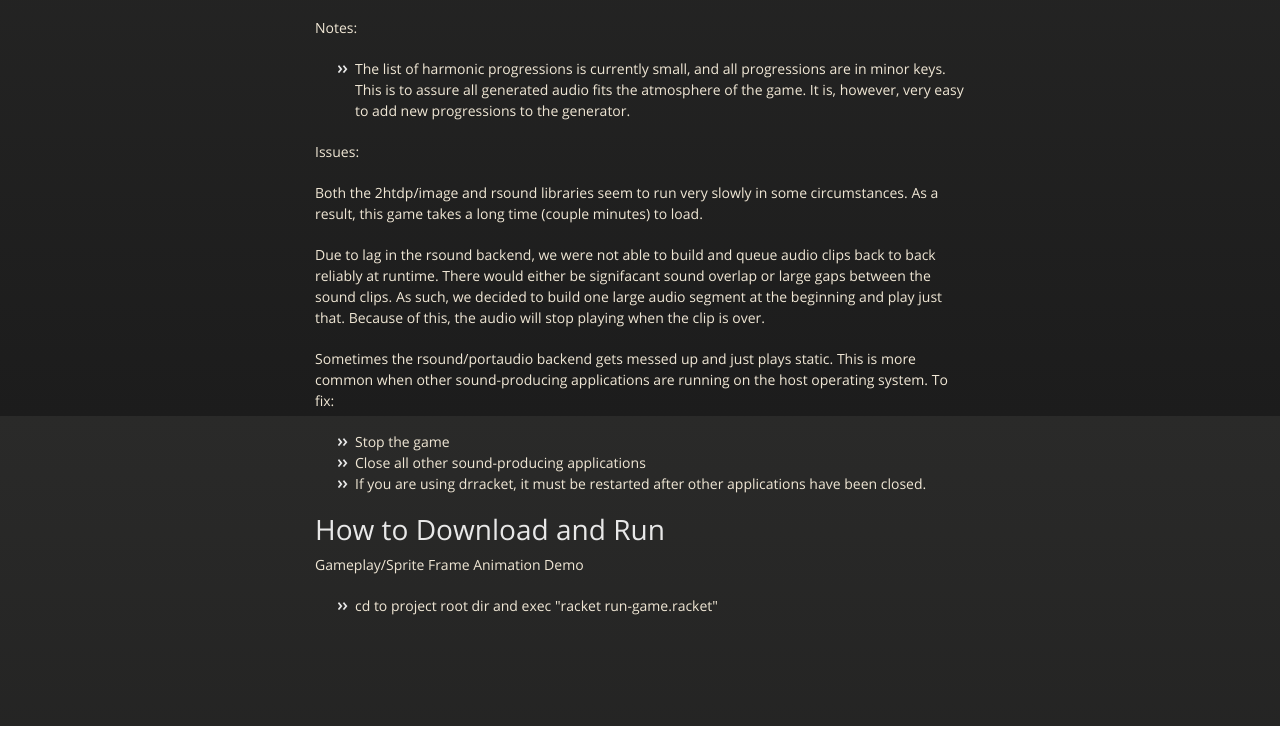
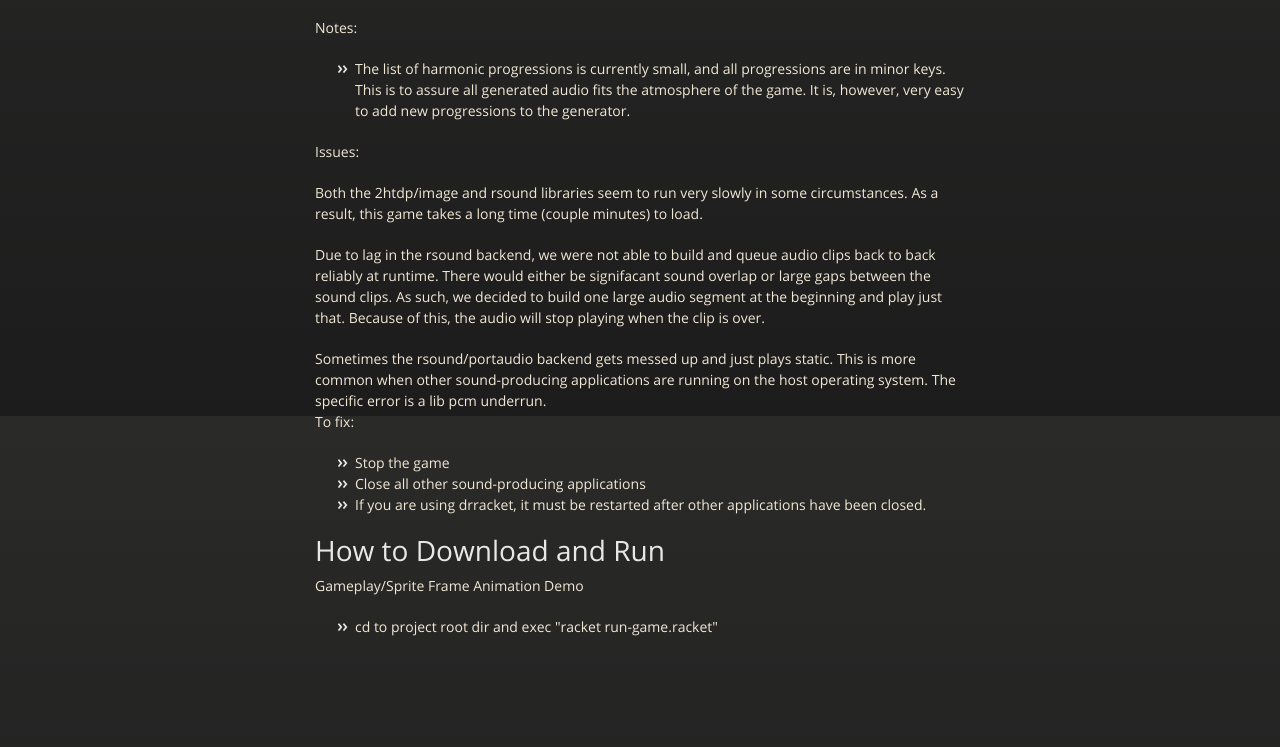
Before and after one commit to UraniumCronorum/Procedure-Lettuce-Tomato, a plain HTML site: page index.html in a window 1280 px wide. Shown: the part 3584-4331 px from the top of the page. Before the commit the page ends 4310 px from the top, so only its background shows below. Drawn offline with nearby package versions, Linux system fonts and the light colour scheme.

```diff
--- a/index.html
+++ b/index.html
@@ -245,7 +245,8 @@
 
 <p>Due to lag in the rsound backend, we were not able to build and queue audio clips back to back reliably at runtime.  There would either be signifacant sound overlap or large gaps between the sound clips.  As such, we decided to build one large audio segment at the beginning and play just that.  Because of this, the audio will stop playing when the clip is over.</p>
 
-<p>Sometimes the rsound/portaudio backend gets messed up and just plays static.  This is more common when other sound-producing applications are running on the host operating system.  To fix:</p>
+<p>Sometimes the rsound/portaudio backend gets messed up and just plays static.  This is more common when other sound-producing applications are running on the host operating system.  The specific error is a lib pcm underrun.<br>
+To fix:</p>
 
 <ul>
 <li>Stop the game</li>
```
Also changed, not shown: params.json (+1 -1 lines).
